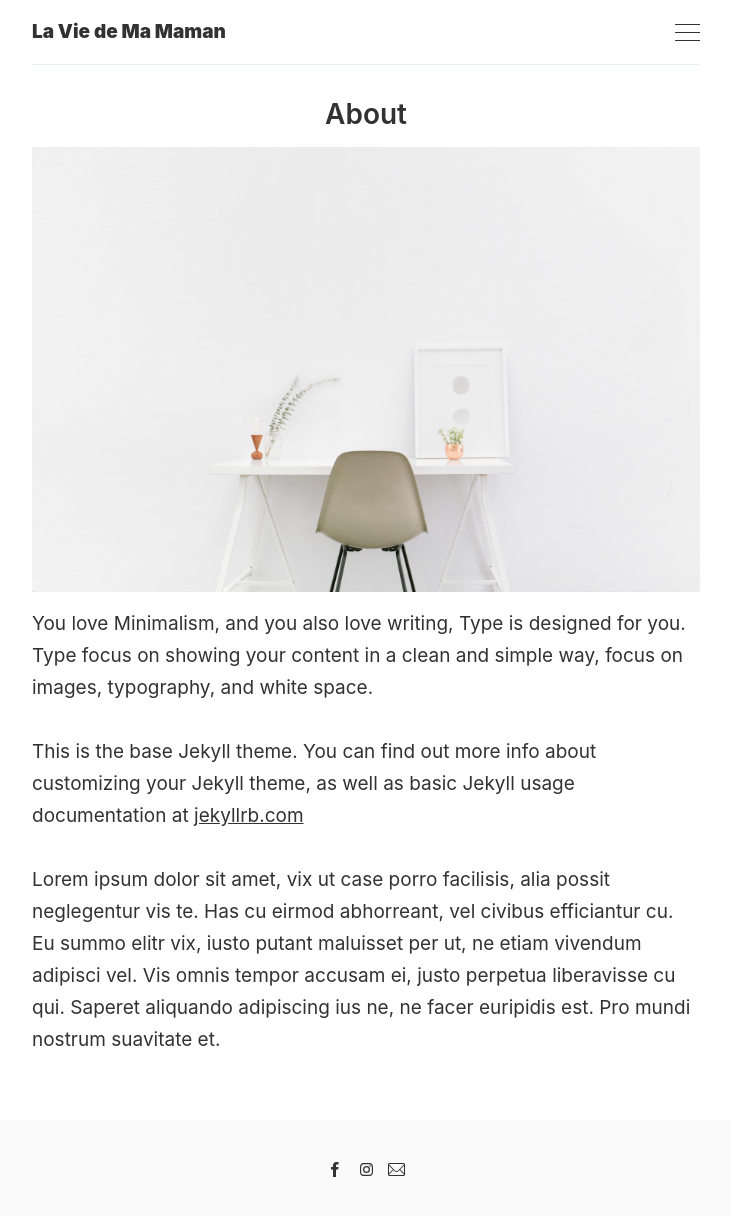
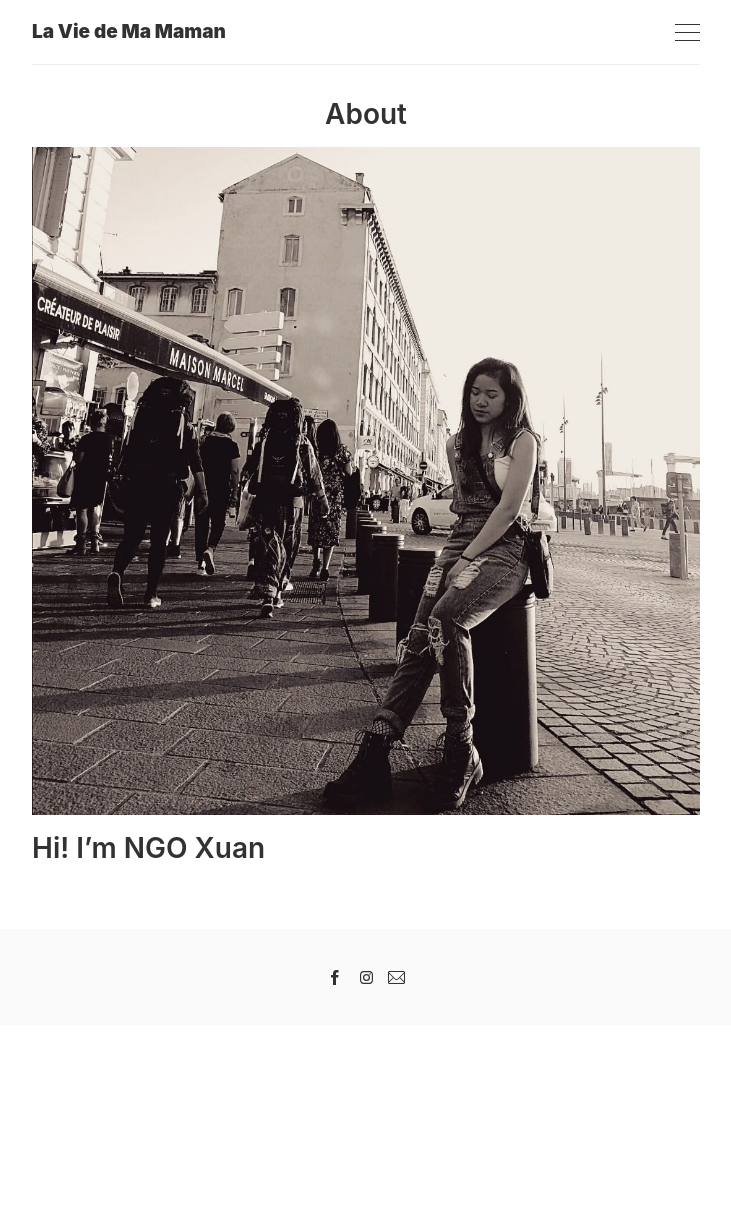
Before and after one commit to NGO-Xuan/http-ngo-xuan.github.io-, a Jekyll site: the page built from _pages/about.md, in a window 1280 px wide. Shown: the whole page, without its empty margins (274-1005 px from the left). Built offline with Jekyll 4.4.1, drawn with Linux system fonts in a browser that asks for light colours; after the commit the page ends 1025 px from its top, so only the background shows below that.

Commit message:
Update about.md

```diff
--- a/_pages/about.md
+++ b/_pages/about.md
@@ -1,11 +1,7 @@
 ---
 layout: page
 title: About
-image: '/images/pages/about.jpeg'
+image: '/images/pages/about-me.jpg'
 ---
 
-You love Minimalism, and you also love writing, Type is designed for you. Type focus on showing your content in a clean and simple way, focus on images, typography, and white space.
-
-This is the base Jekyll theme. You can find out more info about customizing your Jekyll theme, as well as basic Jekyll usage documentation at [jekyllrb.com](http://jekyllrb.com/)
-
-Lorem ipsum dolor sit amet, vix ut case porro facilisis, alia possit neglegentur vis te. Has cu eirmod abhorreant, vel civibus efficiantur cu. Eu summo elitr vix, iusto putant maluisset per ut, ne etiam vivendum adipisci vel. Vis omnis tempor accusam ei, justo perpetua liberavisse cu qui. Saperet aliquando adipiscing ius ne, ne facer euripidis est. Pro mundi nostrum suavitate et.
+## Hi! I'm NGO Xuan
```
